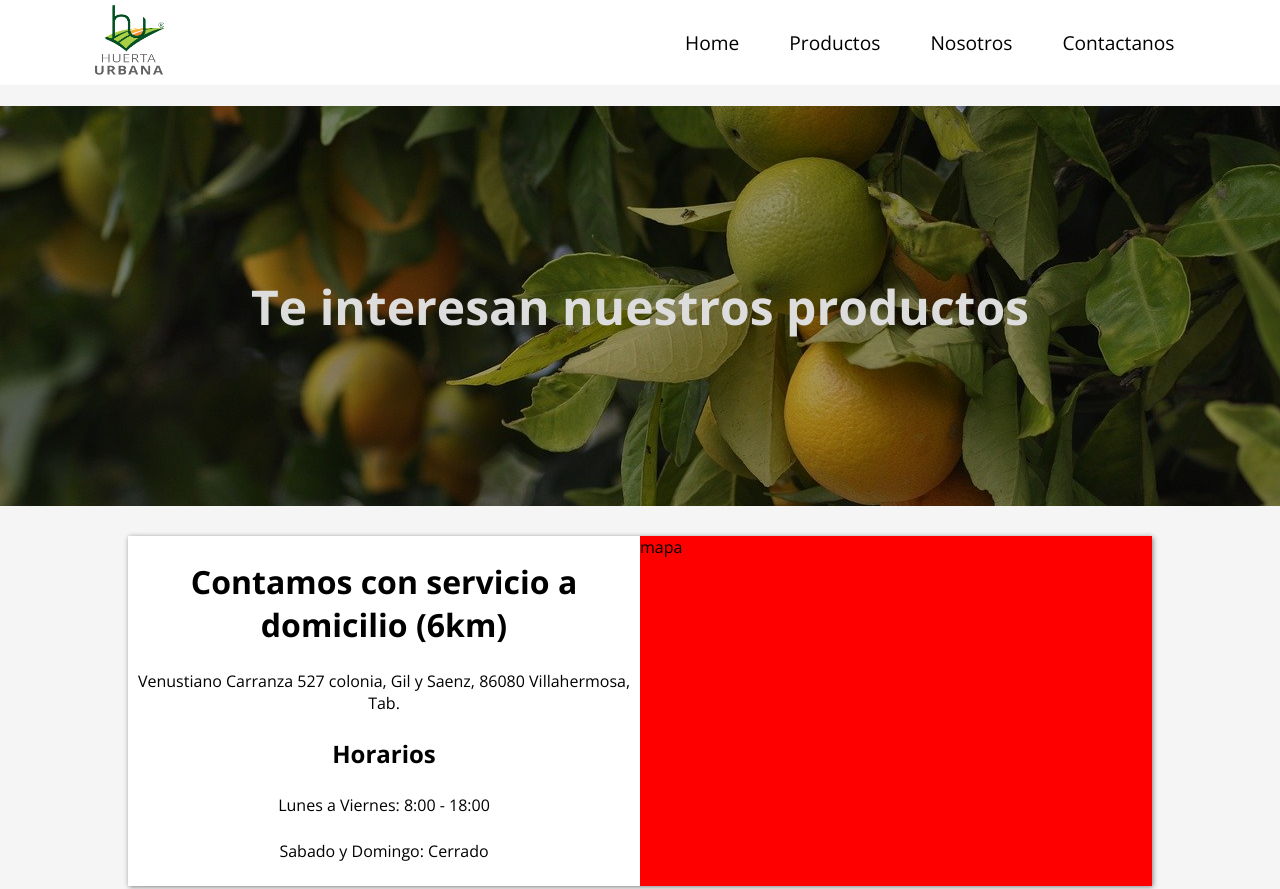
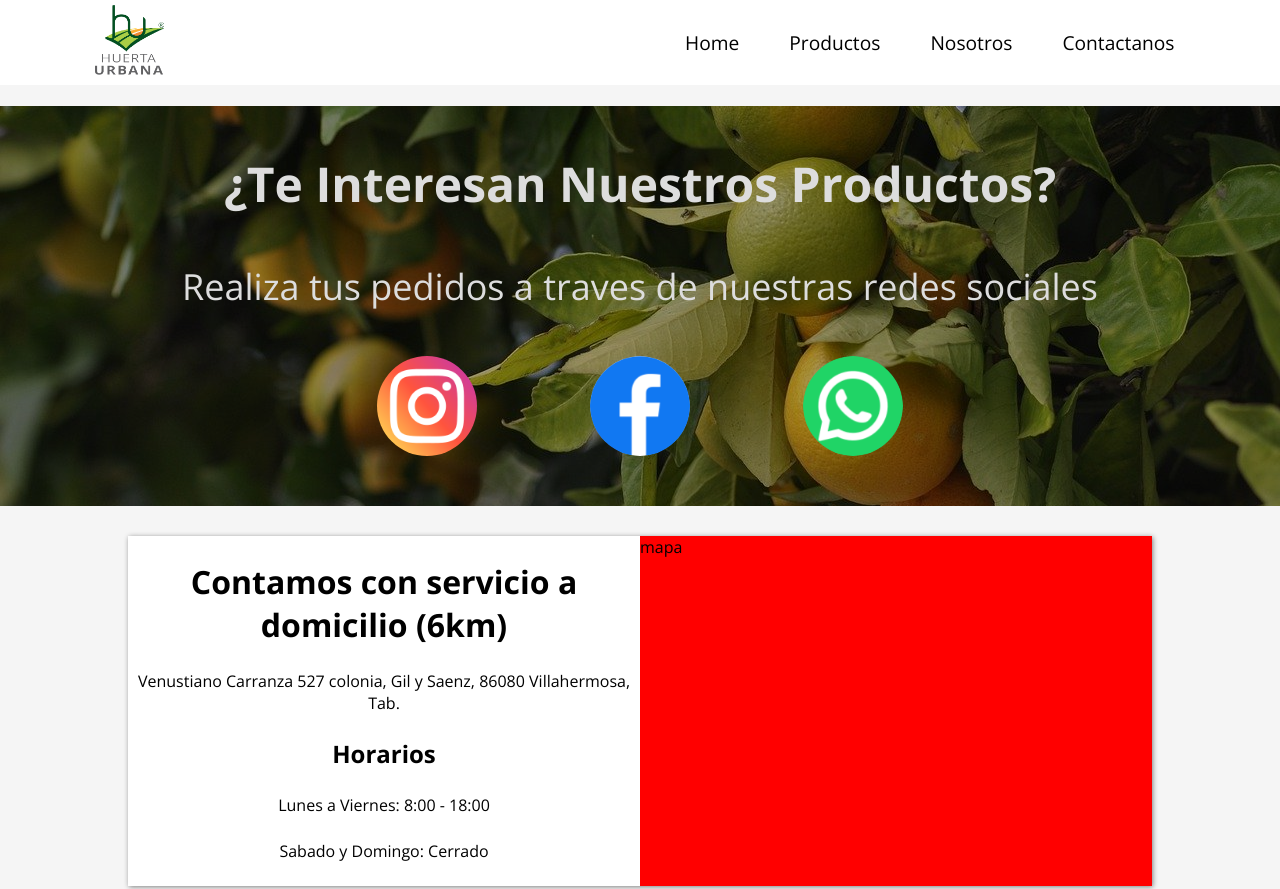
Before and after one commit to ArielMD/Huerta-Urbana, a Gatsby site: page /AboutUs in a window 1280 px wide. Shown: the top 889 px of the page. Built offline with nearby package versions, Linux system fonts and the light colour scheme; Gatsby itself is replaced by a stand-in of ours.

Commit message:
feat: redes sociales

```diff
--- a/src/components/Banner.js
+++ b/src/components/Banner.js
@@ -1,6 +1,9 @@
 import React from "react";
 import styled from "styled-components";
 import bg from "../images/bg.jpg";
+import facebook from "../images/facebook.png";
+import instagram from "../images/instagram.png";
+import whatsapp from "../images/whatsapp.png";
 
 const BannerStyled = styled.div`
   background-image: url(${bg});
@@ -12,11 +15,11 @@ const BannerStyled = styled.div`
   height: 150px;
   margin: 21px 0px;
 
-  div {
+  .bg {
     display: flex;
     flex-direction: column;
-    justify-content: center;
     align-items: center;
+    justify-content: space-evenly;
     width: 100%;
     height: 100%;
 
@@ -27,30 +30,77 @@ const BannerStyled = styled.div`
     }
   }
 
+  .social {
+    width: 50%;
+    display: flex;
+    justify-content: space-around;
+    img {
+      width: 50px;
+      height: 50px;
+      border-radius: 100px;
+    }
+  }
+
   @media (min-width: 768px) and (max-width: 1200px) {
     height: 230px;
-    div {
+    .bg {
       h1 {
         font-size: 24px;
+      }
+      p {
+        font-size: 21px;
+      }
+      .social {
+        width: 50%;
+        img {
+          width: 70px;
+          height: 70px;
+        }
       }
     }
   }
   @media screen and (min-width: 1200px) {
     height: 400px;
-    div {
+    .bg {
       h1 {
         font-size: 48px;
+      }
+      p {
+        font-size: 36px;
+      }
+      .social {
+        width: 50%;
+        img {
+          width: 100px;
+          height: 100px;
+        }
       }
     }
   }
 `;
 
-const Banner = ({ text, children }) => {
+const Banner = ({ text, social, children }) => {
   return (
     <BannerStyled>
-      <div>
+      <div className="bg">
         <h1>{text}</h1>
-        {children}
+        {social ? (
+          <React.Fragment>
+            <p>Realiza tus pedidos a traves de nuestras redes sociales</p>
+            <div className="social">
+              <a href="https://www.instagram.com/huertaurbana.vsa/">
+                <img src={instagram} />
+              </a>
+              <a href="https://www.facebook.com/HuertaUrbanavsa%20/">
+                <img src={facebook} />
+              </a>
+
+              <a href="">
+                <img src={whatsapp} />
+              </a>
+            </div>
+          </React.Fragment>
+        ) : null}
       </div>
     </BannerStyled>
   );
--- a/src/components/Location.js
+++ b/src/components/Location.js
@@ -25,6 +25,7 @@ const LocationStyled = styled.div`
     width: 100%;
     height: 350px;
   }
+
   @media (min-width: 768px) {
     max-width: 90%;
     flex-direction: row;
@@ -40,7 +41,7 @@ const LocationStyled = styled.div`
 const Location = () => {
   return (
     <React.Fragment>
-      <Banner text="Te interesan nuestros productos"></Banner>
+      <Banner text="¿Te Interesan Nuestros Productos?" social></Banner>
       <LocationStyled>
         <div className="contact">
           <h1>Contamos con servicio a domicilio (6km)</h1>
```
Also changed, not shown: src/images/facebook.png (added), src/images/instagram.png (added), src/images/whatsapp.png (added).
